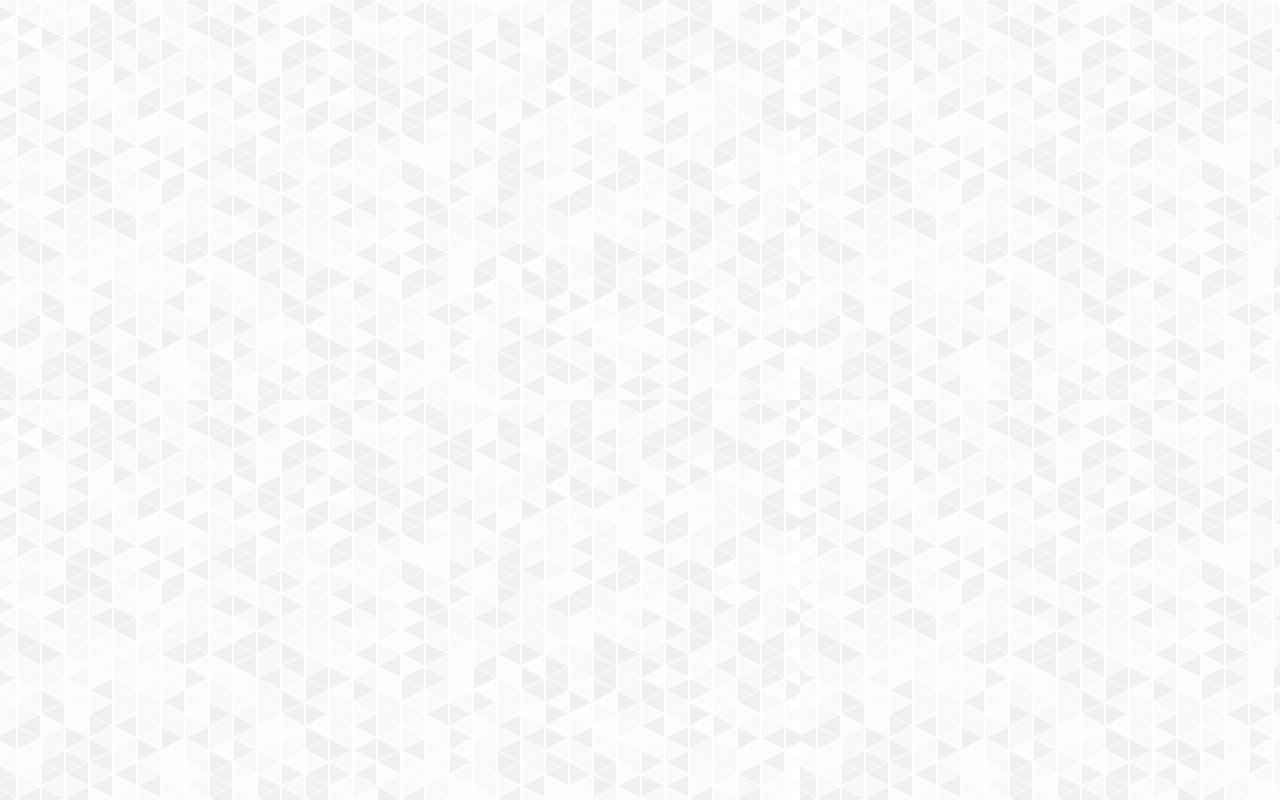
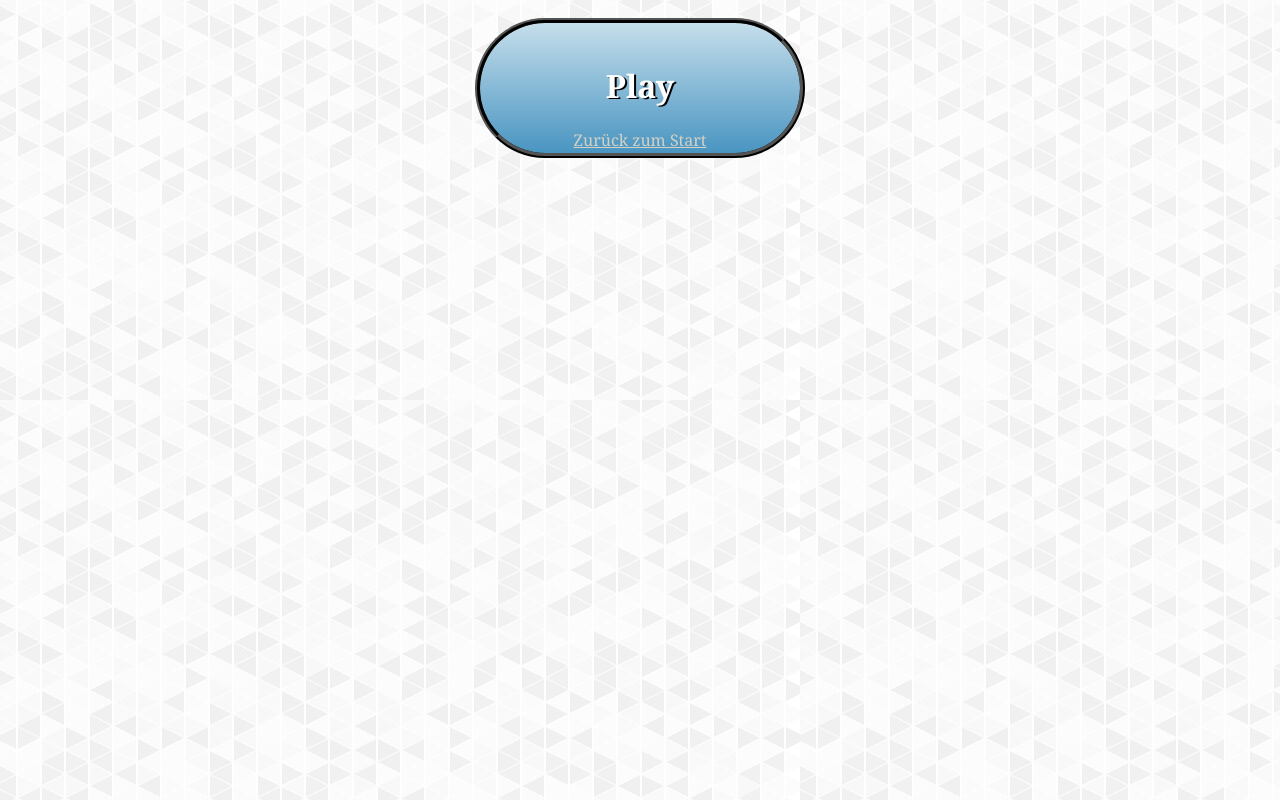
Before and after one commit to meyerjas/GiS_Abgabe_JasminMeyer, a plain HTML site: page play.html in a window 1280 px wide. Drawn offline with Linux system fonts and the light colour scheme.

Commit message:
backToStartLinkHead

```diff
--- a/play.html
+++ b/play.html
@@ -9,6 +9,11 @@
 </head>
 
 <body>
+    <header>
+        <h1>Play</h1>
+        <a href="start.html" id="backToStart">Zurück zum Start</a>
+        <p></p>
+    </header>
 
 
 
--- a/style.css
+++ b/style.css
@@ -42,5 +42,16 @@ header {
 
 h1 {
     color: white;
-    text-shadow: 1px 1px black;
+    text-shadow: 2px 1px black;
 }
+
+#backToStart {
+    color: bisque;
+    font-size: medium;
+    opacity: 75%;
+}
+
+#backToStart:hover {
+    opacity: 100%;
+    font-size: large;
+}
```
Also changed, not shown: admin.html (+1 -0 lines), score.html (+5 -0 lines).
